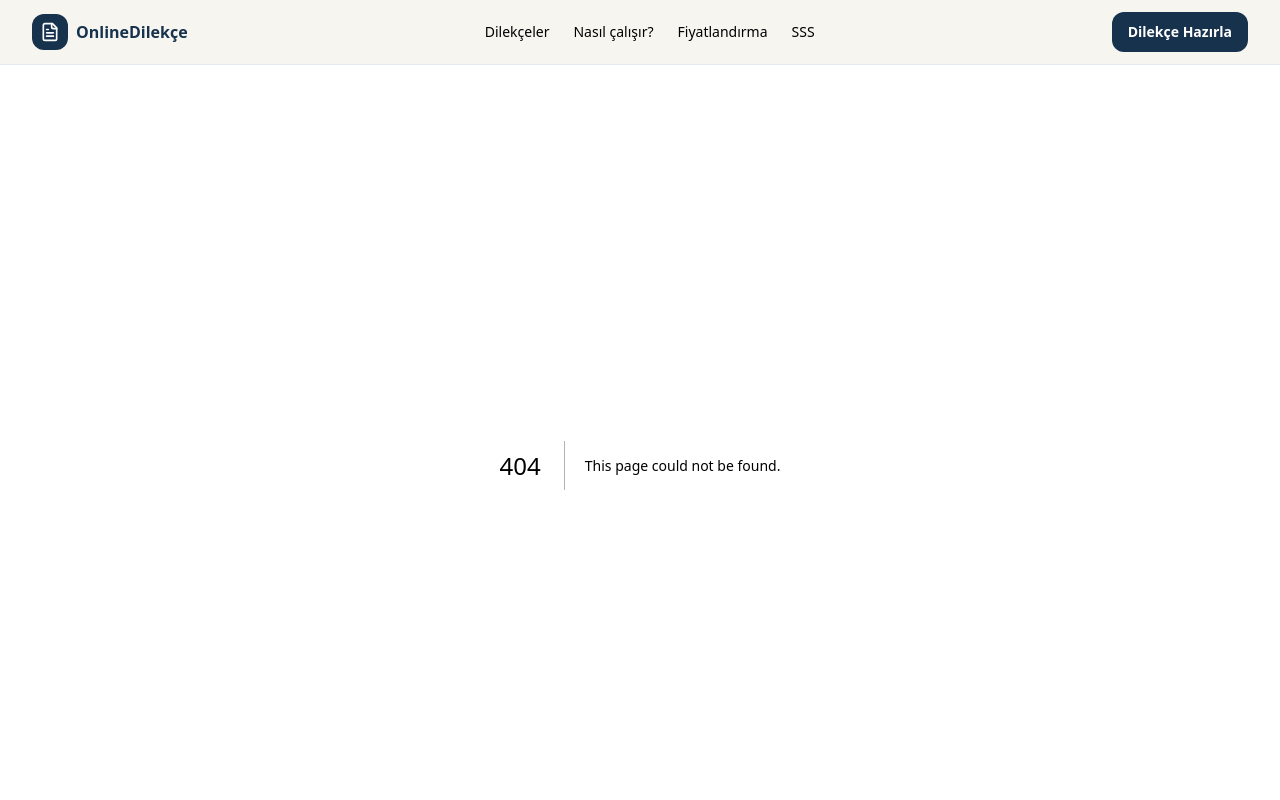
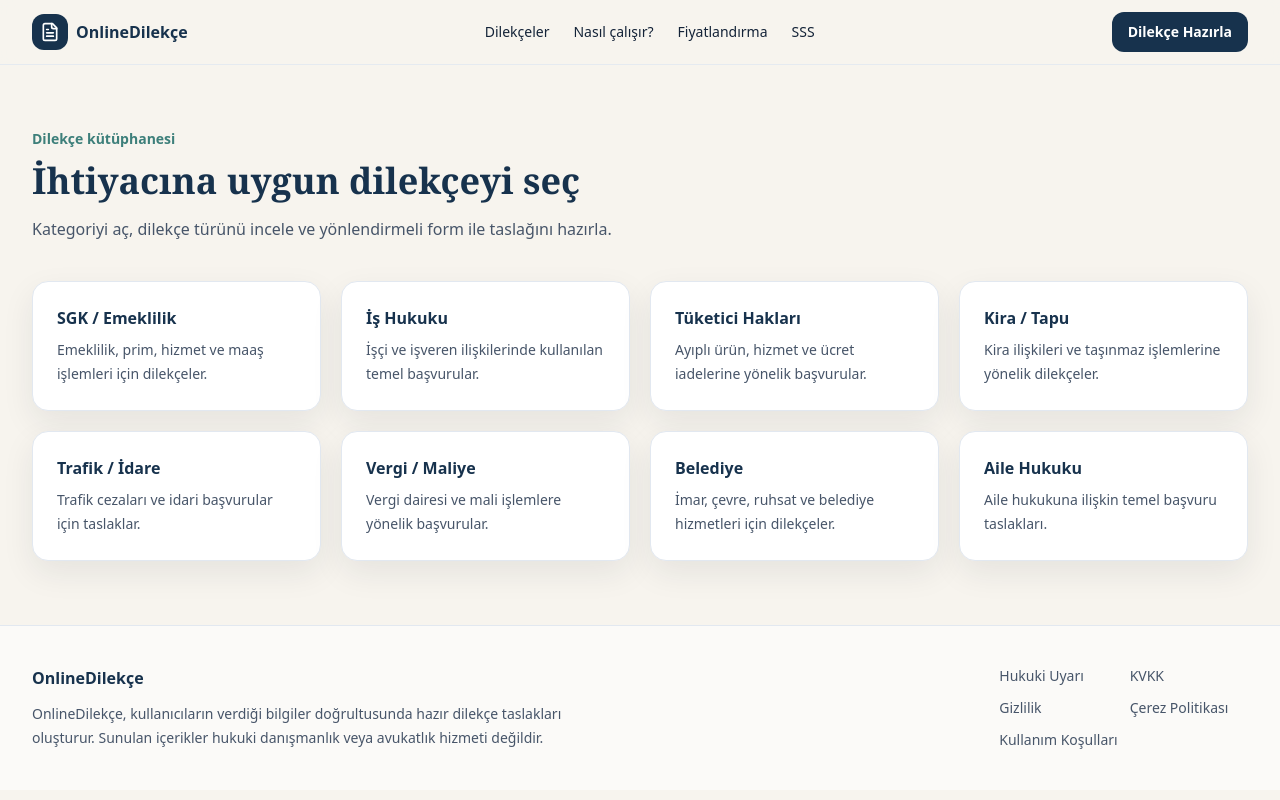
Before and after one commit to cirakteoman-png/onlinedilekce, a Next.js app: page /dilekceler in a window 1280 px wide. Before the commit this address had no page. Shown: the top 800 px of the page. Built offline with nearby package versions, Linux system fonts and the light colour scheme.

Commit message:
feat: add petitions index

```diff
--- /dev/null
+++ b/app/dilekceler/page.tsx
@@ -0,0 +1,22 @@
+import Link from "next/link";
+import { categories } from "@/data/categories";
+
+export const metadata = { title: "Dilekçeler" };
+
+export default function PetitionsPage() {
+  return (
+    <section className="mx-auto max-w-7xl px-4 py-16 sm:px-6 lg:px-8">
+      <p className="text-sm font-semibold text-accent">Dilekçe kütüphanesi</p>
+      <h1 className="mt-3 font-serif text-4xl font-semibold text-primary">İhtiyacına uygun dilekçeyi seç</h1>
+      <p className="mt-4 max-w-2xl text-slate-600">Kategoriyi aç, dilekçe türünü incele ve yönlendirmeli form ile taslağını hazırla.</p>
+      <div className="mt-10 grid gap-5 sm:grid-cols-2 lg:grid-cols-4">
+        {categories.map((category) => (
+          <Link key={category.slug} href={`/dilekceler/${category.slug}`} className="rounded-2xl border border-slate-200 bg-white p-6 shadow-soft">
+            <h2 className="font-semibold text-primary">{category.title}</h2>
+            <p className="mt-2 text-sm leading-6 text-slate-600">{category.description}</p>
+          </Link>
+        ))}
+      </div>
+    </section>
+  );
+}
```
